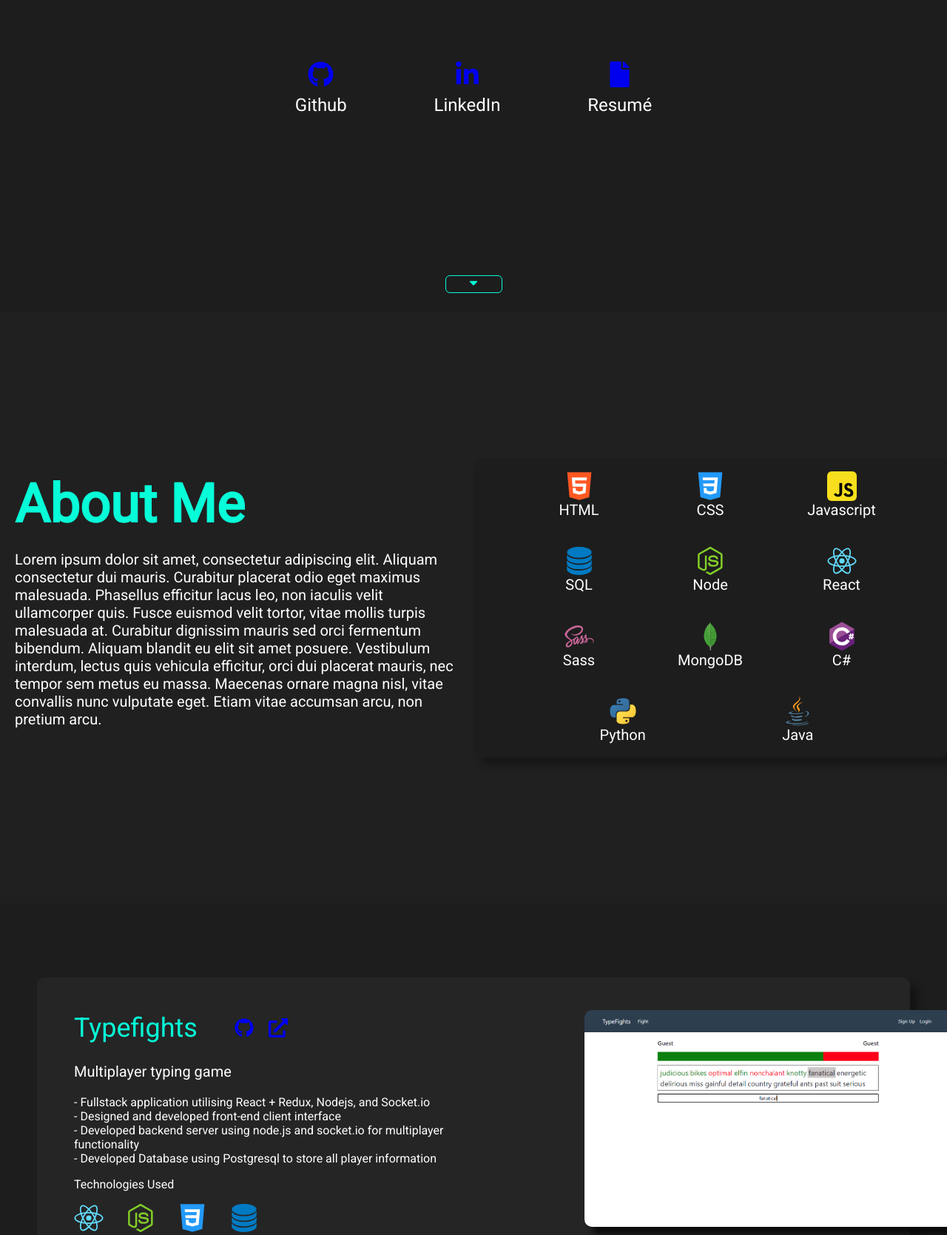
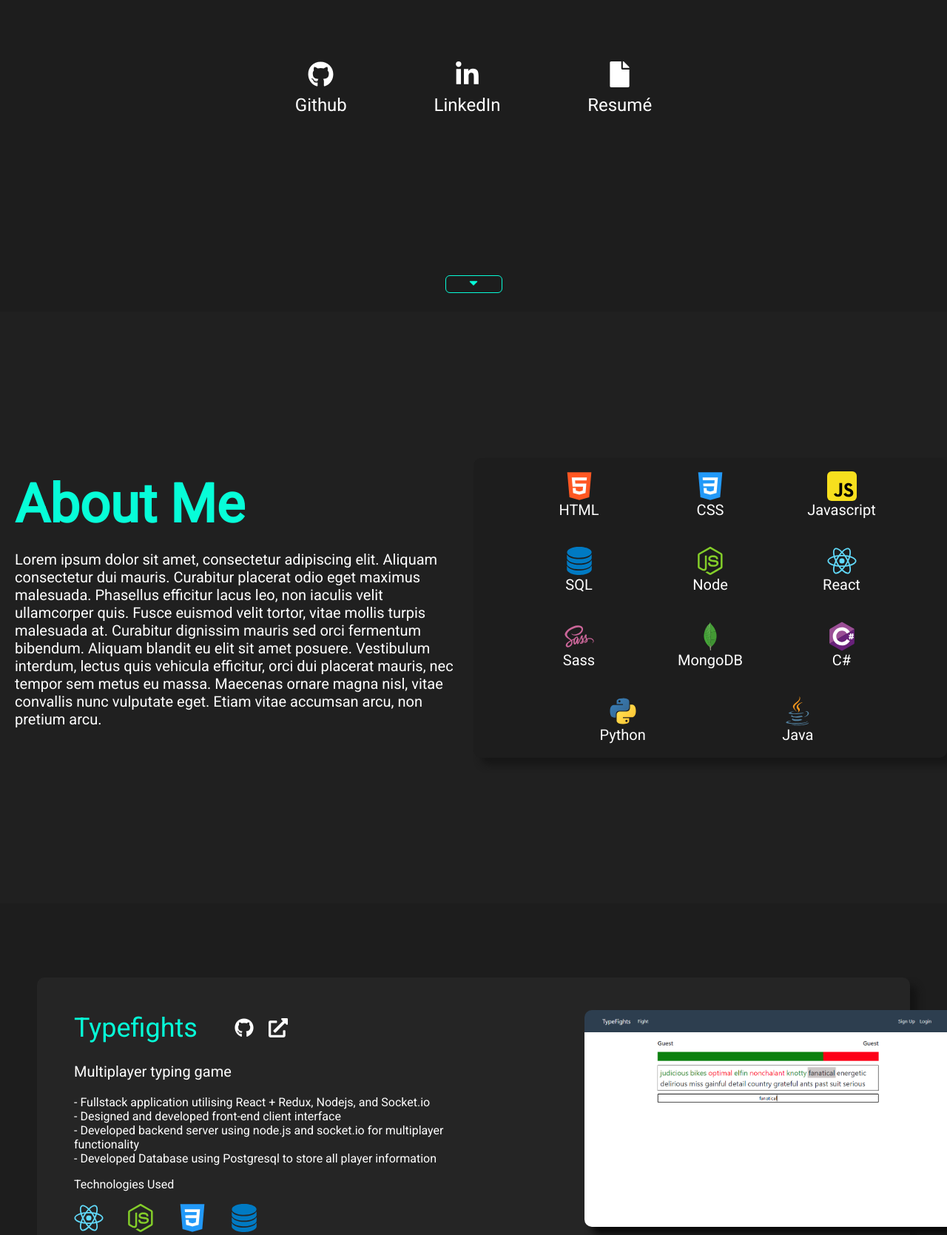
Before and after one commit to sleamy/website, a Gatsby site: page / in a window 1280 px wide. Shown: the part 379-2048 px from the top of the page at 74% size. Built offline with nearby package versions, Linux system fonts and the light colour scheme; Gatsby itself is replaced by a stand-in of ours.

Commit message:
Made unvisited links white

```diff
--- a/src/components/pages/main.module.scss
+++ b/src/components/pages/main.module.scss
@@ -33,7 +33,15 @@ $background: #1d1d1d;
     padding-top: 30px;
     flex: 1 1 auto;
 
+    a, li {
+        color: white;
+    }
+
     a:visited {
+        color: white;
+    }
+
+    li:visited {
         color: white;
     }
 }
--- a/src/components/project.module.scss
+++ b/src/components/project.module.scss
@@ -59,6 +59,7 @@ $navBackground: #171717;
         padding-top: 5px;
         font-size: 26px;
         margin: 10px;
+        color: white;
     }
 
     .icon:hover {
```
